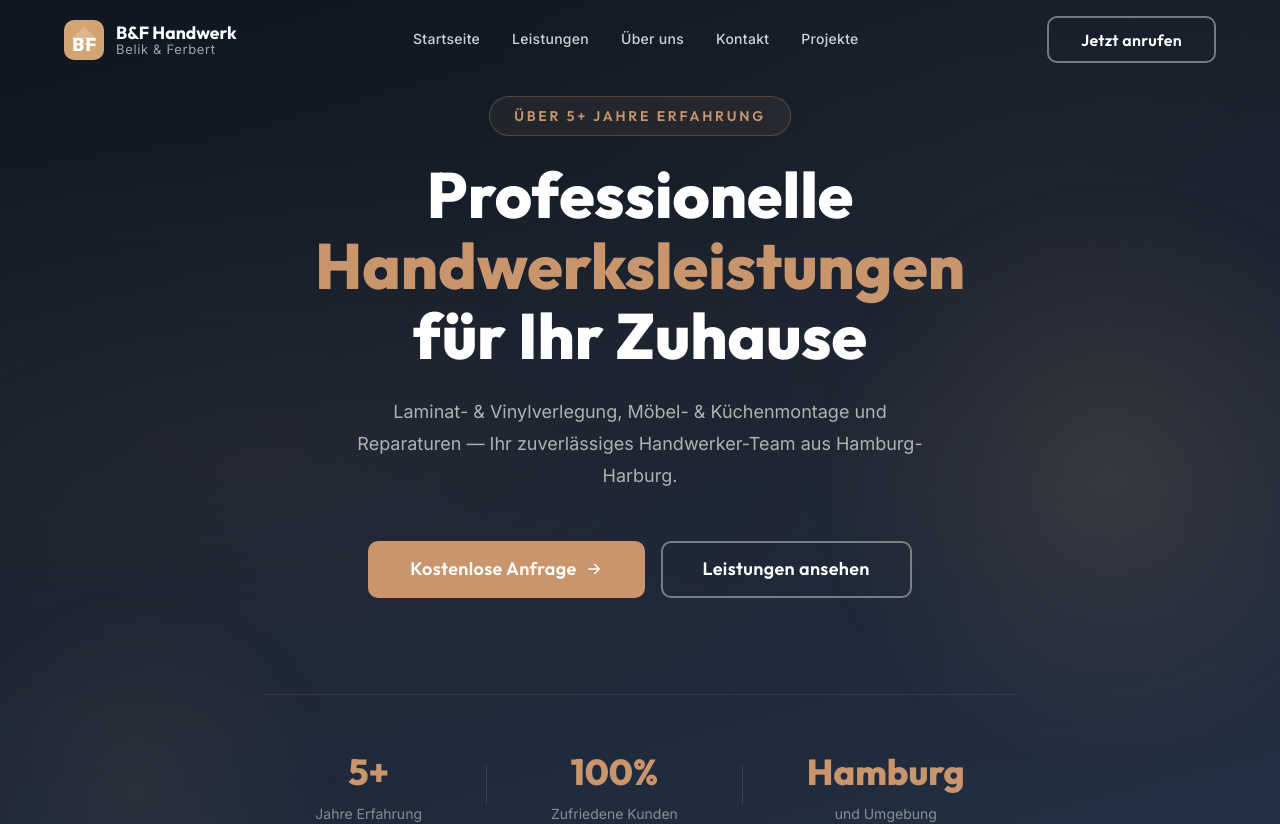
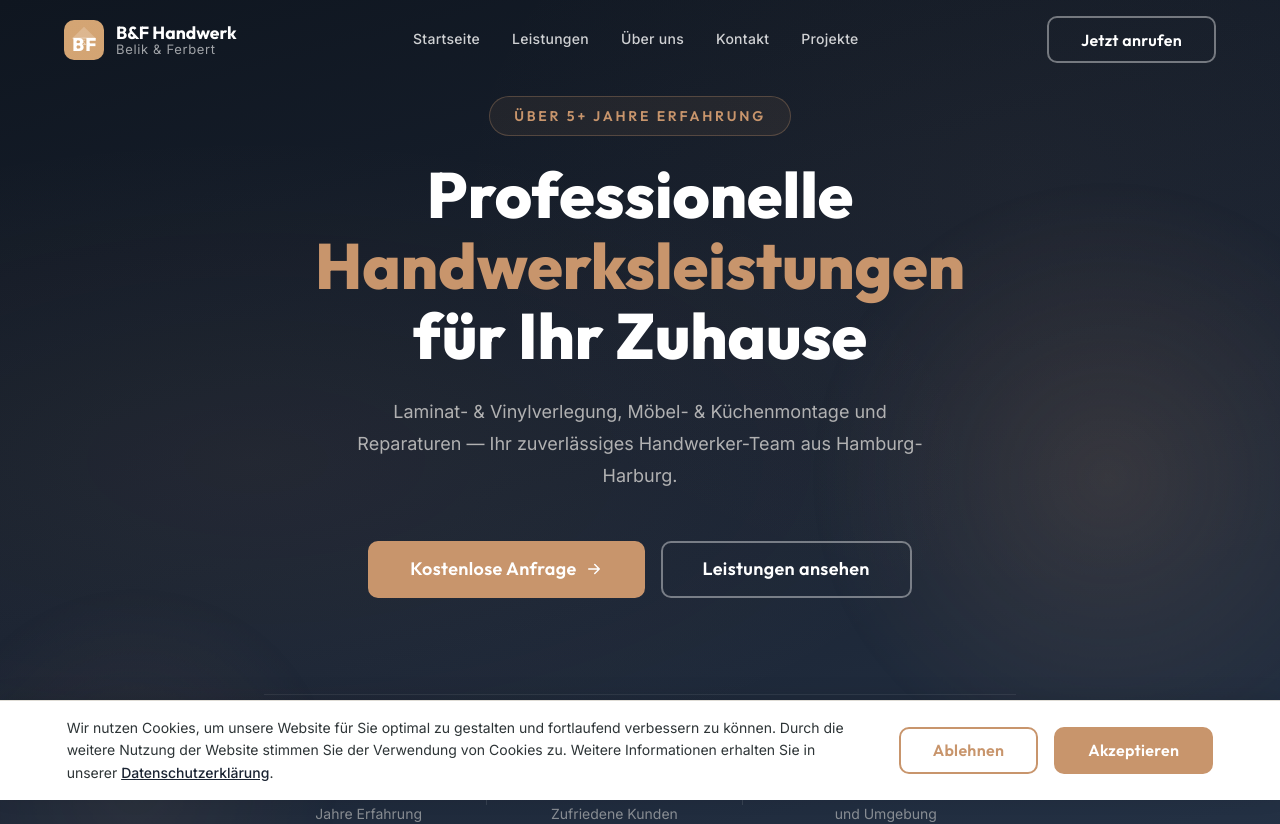
Before and after one commit to daniilbelik94/bf-handwerk, a React (Vite) app: page / in a window 1280 px wide. Shown: the top 824 px of the page. Built offline with nearby package versions, Linux system fonts and the light colour scheme.

Commit message:
feat: Add Cookie Banner with local storage consent

```diff
--- a/src/App.jsx
+++ b/src/App.jsx
@@ -7,6 +7,7 @@ import Blog from './pages/Blog';
 import Impressum from './pages/Impressum';
 import Datenschutz from './pages/Datenschutz';
 import NotFound from './pages/NotFound';
+import CookieBanner from './components/ui/CookieBanner';
 
 function ScrollToAnchor() {
   const { pathname, hash } = useLocation();
@@ -71,6 +72,7 @@ export default function App() {
   return (
     <BrowserRouter>
       <ScrollToAnchor />
+      <CookieBanner />
       <IntersectionObserverSetup />
       <Navbar />
       <main>
--- /dev/null
+++ b/src/components/ui/CookieBanner.css
@@ -0,0 +1,61 @@
+.cookie-banner {
+    position: fixed;
+    bottom: 0;
+    left: 0;
+    width: 100%;
+    background: var(--color-white);
+    box-shadow: 0 -4px 20px rgba(0, 0, 0, 0.1);
+    padding: var(--space-md) var(--space-lg);
+    z-index: 2000;
+    display: flex;
+    align-items: center;
+    justify-content: center;
+    gap: var(--space-xl);
+    transform: translateY(100%);
+    transition: transform var(--transition-normal);
+    border-top: 1px solid var(--color-border);
+}
+
+.cookie-banner.is-visible {
+    transform: translateY(0);
+}
+
+.cookie-banner__content {
+    max-width: 800px;
+    font-size: var(--fs-small);
+    color: var(--color-text);
+    line-height: var(--lh-normal);
+}
+
+.cookie-banner__link {
+    color: var(--color-primary);
+    text-decoration: underline;
+    font-weight: var(--fw-medium);
+}
+
+.cookie-banner__link:hover {
+    color: var(--color-accent);
+}
+
+.cookie-banner__actions {
+    display: flex;
+    gap: var(--space-md);
+    flex-shrink: 0;
+}
+
+@media (max-width: 768px) {
+    .cookie-banner {
+        flex-direction: column;
+        gap: var(--space-md);
+        text-align: center;
+        padding: var(--space-lg);
+    }
+
+    .cookie-banner__actions {
+        width: 100%;
+    }
+
+    .cookie-banner__actions button {
+        flex: 1;
+    }
+}
--- /dev/null
+++ b/src/components/ui/CookieBanner.jsx
@@ -0,0 +1,49 @@
+import { useState, useEffect } from 'react';
+import { Link } from 'react-router-dom';
+import Button from './Button';
+import './CookieBanner.css';
+
+export default function CookieBanner() {
+    const [isVisible, setIsVisible] = useState(false);
+
+    useEffect(() => {
+        const consent = localStorage.getItem('cookie-consent');
+        if (!consent) {
+            // Show banner after a short delay
+            const timer = setTimeout(() => setIsVisible(true), 1000);
+            return () => clearTimeout(timer);
+        }
+    }, []);
+
+    const handleAccept = () => {
+        localStorage.setItem('cookie-consent', 'accepted');
+        setIsVisible(false);
+    };
+
+    const handleDecline = () => {
+        localStorage.setItem('cookie-consent', 'declined');
+        setIsVisible(false);
+    };
+
+    if (!isVisible) return null;
+
+    return (
+        <div className={`cookie-banner ${isVisible ? 'is-visible' : ''}`}>
+            <div className="cookie-banner__content">
+                <p>
+                    Wir nutzen Cookies, um unsere Website für Sie optimal zu gestalten und fortlaufend verbessern zu können.
+                    Durch die weitere Nutzung der Website stimmen Sie der Verwendung von Cookies zu.
+                    Weitere Informationen erhalten Sie in unserer <Link to="/datenschutz" className="cookie-banner__link">Datenschutzerklärung</Link>.
+                </p>
+            </div>
+            <div className="cookie-banner__actions">
+                <Button variant="outline" size="small" onClick={handleDecline}>
+                    Ablehnen
+                </Button>
+                <Button variant="primary" size="small" onClick={handleAccept}>
+                    Akzeptieren
+                </Button>
+            </div>
+        </div>
+    );
+}
```
